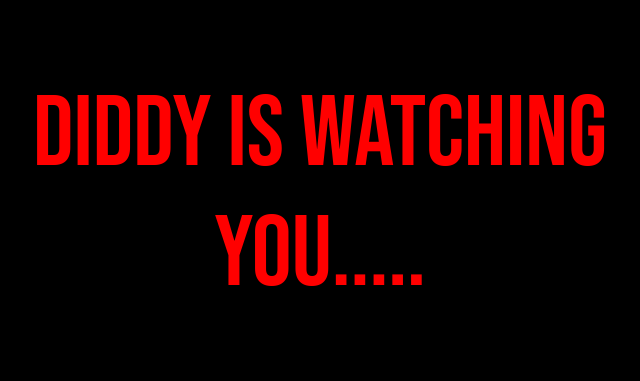
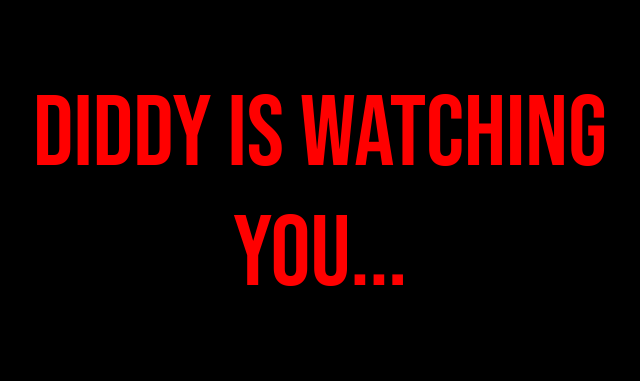
Before and after one commit to 01010011011001010110010001110100/Pipeline-Test, a website: page src/index.html in a window 1280 px wide. Shown: the top 381 px of the page, without its empty margins (320-960 px from the left). Drawn offline with Linux system fonts and the light colour scheme.

```diff
--- a/src/index.html
+++ b/src/index.html
@@ -12,7 +12,7 @@
 <body>
 
     <div class="mainDiv">
-        <h1 class="bebas-neue-regular">Diddy is watching you.....</h1>
+        <h1 class="bebas-neue-regular">Diddy is watching you...</h1>
         <img src="https://th.bing.com/th/id/OIP.dKNGLLE3ZpaXxVw7jlkKoQHaE8?rs=1&pid=ImgDetMain" alt="diddy the diddler">
         <audio controls>
             <source src="sounds/diddy_sound.mp3" type="audio/mpeg">
```
